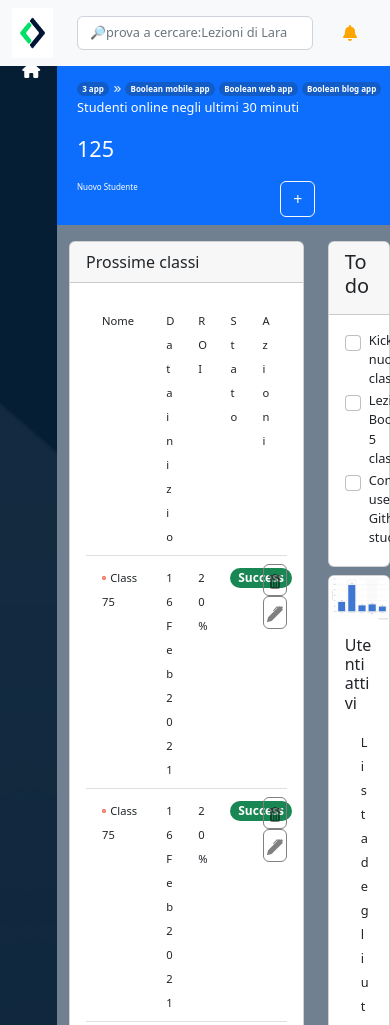
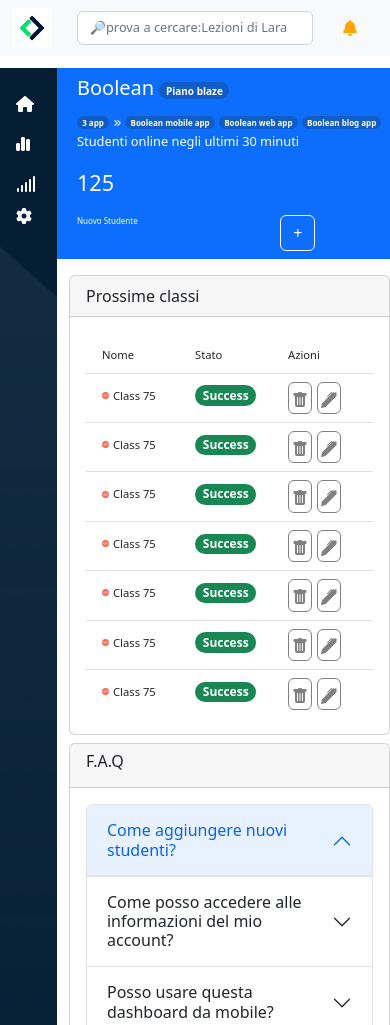
Before and after one commit to FrancescaPicoco/html-css-bootstrap-dashboard, a plain HTML site: page index.html in a window 390 px wide. Shown: the top 1025 px of the page. Drawn offline with nearby package versions, Linux system fonts and the light colour scheme; files whose address does not match are found by name.

Commit message:
col respo

```diff
--- a/css/layout.css
+++ b/css/layout.css
@@ -4,6 +4,13 @@
     }
     #logo_sm{
         display: block;
-        height: 50px;
+        height: 40px;
+        background: none;
+    }
+    .hide{
+        display:none;
+    }
+    #sidebar{
+        flex-direction: column;
     }
 }
--- a/css/style.css
+++ b/css/style.css
@@ -1,15 +1,23 @@
 header{
-    min-height: 4vh;
+    height: 8vh;
 }
 main{
-   min-height: calc(100% - 4vh);
-
+   min-height: calc(100% - 8vh);
+}
+.my_app{
+    height: 100vh;
+    width: 100vw;
+    display: flex;
+    flex-wrap: wrap;
 }
 #main-cont{
-    overflow: scroll;
+    overflow: scroll;    /*SCROLL PROB*/
 }
-.w_70{
-    width: 70%;
+.side:hover{
+    background-color: rgba(0, 0, 0, 0.228);
+}
+.w_50{
+    width: 50%;
 }
 #set{
     margin-top: 0;
@@ -18,24 +26,16 @@ main{
     background-image: url("img/sidebar-bg.png");
     background-size: cover;
     background-color: #051E34;
+    height: calc(100% - 8vh);
 }
+
 .bg_blue{
     background-color: rgb(94, 94, 151);
 }
 .bg_gray{
     background-color: slategray;
 }
-.button{
-    border: none;
-    color: slategray;
-    background: none;
-    padding-right: 1.5rem;
-}
-.button-y{
-    border: none;
-    color: orange;
-    background: none;
-}
+/*FONT*/
 .fs_8{
     font-size: 0.8em;
 }
@@ -49,12 +49,10 @@ main{
     width: 10%;
     background: none;
 }
+/*BUTTON*/
 .grayone{
     padding: 0.2rem;
     border: 1px solid gray;
-}
-.inv{
-    filter: opacity(50%)
 }
 #plus{
     padding-top: 0.5rem;
@@ -62,9 +60,24 @@ main{
     padding-top: 0.3rem;
     padding-bottom: 0.3rem;
 }
+.inv{
+    filter: opacity(50%)
+}
+.button{
+    border: none;
+    color: slategray;
+    background: none;
+    padding-right: 1.5rem;
+}
+.button-y{
+    border: none;
+    color: orange;
+    background: none;
+}
+/*MARGIN*/
 .me_03{
     margin-right: 0.3rem;
 }
 .m0{
-    margin-top: auto;
+    margin-top: 0;
 }
--- a/index.html
+++ b/index.html
@@ -13,6 +13,7 @@
     <link rel="stylesheet" href="css/style.css">
 </head>
 <body>
+    <div class="my_app">
     <header>
         <nav class="container-fluid  fixed-top bg-light navbar-expand-lg pb-2 pt-2 ">
                 <div class="row align-items-center">
@@ -21,7 +22,7 @@
                             <img src="img/mobile-logo.png"alt="" class="d-lg-none img-fluid" id="logo_sm">
                         </a>
                         <a class="navbar-brand" href="#">
-                            <img src="img/logo.svg"alt="" class="w_70" id="logo">
+                            <img src="img/logo.svg"alt="" class="w_50" id="logo">
                         </a>
                     </div>
                     <div class="col-lg-6 col-md-8 col-8">
@@ -59,38 +60,40 @@
     </header>
     <main class="">
         <div class="row h-100" id="main-cont">
+<!--SideBar Section-->
             <div class="col-2 d-flex flex-lg-column" id="sidebar">
-                <div class="row pt-4 pb-2">
-                    <div class="offset-1 col-2">
+                <div class="row pt-4 pb-2 side">
+                    <div class="offset-lg-1 col-2">
                         <a href="#" class="text-white text-decoration-none"><i class="fa-solid fa-house px-3"></i></a>
                     </div>
-                    <div class="col-9">
-                        <span class="text-white">Home</span>
+                    <div class="col-9 d-lg-block d-md-none d-sm-none d-none">
+                        <span class="text-white ms-2">Home</span>
                     </div>
                 </div>
-                <div class="row py-2">
-                    <div class="offset-1 col-2">
+                <div class="row py-2 side">
+                    <div class="offset-lg-1 col-2">
                         <a href="#" class="text-white text-decoration-none"><i class="fa-solid fa-chart-simple px-3"></i></a>
                     </div>
-                    <div class="col-9">
-                        <span class="text-white">Stats</span>
+                    <div class="col-9 d-lg-block d-md-none d-sm-none d-none">
+                        <span class="text-white ms-2">Stats</span>
                     </div>
                 </div>
-                <div class="row py-2">
-                    <div class="offset-1 col-2">
+                <div class="row py-2 side">
+                    <div class="offset-lg-1 col-2">
                         <a href="#" class="text-white text-decoration-none"><i class="fa-solid fa-signal px-3"></i></a>
                     </div>
-                    <div class="col-9">
-                        <span class="text-white">Signals</span>
+                    <div class="col-9 hide">
+                        <span class="text-white ms-2">Signals</span>
                     </div>
                 </div>
                 <div class="row" id="set">
-                    <div class="offset-1 col-11">
+                    <div class="offset-lg-1 col-11 m0">
                         <a href="#" class="text-white text-decoration-none"><i class="fa-solid fa-gear px-3"></i></a>
                     </div>
                 </div>
             </div>
-            <div class="col-10 bg_gray h-100">
+<!--Fine SideBar Section-->
+            <div class="col-10 h-100">
                 <div class="row p-2 bg-primary align-items-center">
                     <div class="col-lg-7">
                         <div class="col-12 d-flex">
@@ -118,14 +121,14 @@
                         <div class="col-8">
                             <p class="text-white fs_5 me_03">Nuovo Studente</p>  <!--non è centrato on y-->
                         </div>
-                    <div class="col-4">
-                        <button type="button" class="btn btn-outline-light" id="plus">+</button>
-                    </div>
+                        <div class="col-4">
+                            <button type="button" class="btn btn-outline-light" data-bs-toggle="offcanvas" data-bs-target="offcanvas" aria-controls="offcanvasButton" id="plus">+</button>
+                        </div>
                     </div>
                 </div>
 <!--CARD SETION----------------------------------------->
                 <div class="row py-3">
-                    <div class="col-9">
+                    <div class="col-lg-9 col-12">
                         <div class="card mb-2">
                             <div class="card-header">
                               Prossime classi
@@ -135,10 +138,10 @@
                                     <li class="list-group-item">
                                         <div class="row">
                                           <div class="col-4"><span class="fs_7 m0">Nome</span></div>
-                                          <div class="col-2"><span class="fs_7 m0">Data inizio</span></div>
-                                          <div class="col-2"><span class="fs_7 m0">ROI</span></div>
-                                          <div class="col-2"><span class="fs_7 m0">Stato</span></div>
-                                          <div class="col-2"><span class="fs_7 m0">Azioni</span></div>
+                                          <div class="col-lg-2 d-none d-sm-none d-md-none d-lg-block"><span class="fs_7 m0">Data inizio</span></div>
+                                          <div class="col-lg-2 d-none d-sm-none d-md-none d-lg-block"><span class="fs_7 m0">ROI</span></div>
+                                          <div class="col-lg-2 col-4"><span class="fs_7 m0">Stato</span></div>
+                                          <div class="col-lg-2 col-4"><span class="fs_7 m0">Azioni</span></div>
                                         </div>
                                     </li>
                                     <li class="list-group-item">
@@ -147,16 +150,16 @@
                                                 <img src="img/class-avatar.jpg" class="w_10">
                                                 <span class="fs_7">Class 75</span>
                                             </div>
-                                            <div class="col-2">
+                                            <div class="col-2 d-none d-sm-none d-md-none d-lg-block">
                                                 <span class="fs_7">16 Feb 2021</span>
                                             </div>
-                                            <div class="col-2">
+                                            <div class="col-2 d-none d-sm-none d-md-none d-lg-block">
                                                 <span class="fs_7">20%</span>
                                             </div>
-                                            <div class="col-2">
+                                            <div class="col-lg-2 col-4">
                                                 <span class="badge rounded-pill bg-success">Success</span>
                                             </div>
-                                            <div class="col-2">
+                                            <div class="col-lg-2 col-4">
                                                 <button type="button" class="btn btn-outline-secondary grayone"><img src="img/trash-fill.svg" class="inv"></button>
                                                 <button type="button" class="btn btn-outline-secondary grayone"><img src="img/pen-fill.svg" class="inv"></button>
                                             </div>
@@ -168,16 +171,16 @@
                                                 <img src="img/class-avatar.jpg" class="w_10">
                                                 <span class="fs_7">Class 75</span>
                                             </div>
-                                            <div class="col-2">
+                                            <div class="col-2 d-none d-sm-none d-md-none d-lg-block">
                                                 <span class="fs_7">16 Feb 2021</span>
                                             </div>
-                                            <div class="col-2">
+                                            <div class="col-2 d-none d-sm-none d-md-none d-lg-block">
                                                 <span class="fs_7">20%</span>
                                             </div>
-                                            <div class="col-2">
+                                            <div class="col-lg-2 col-4">
                                                 <span class="badge rounded-pill bg-success">Success</span>
                                             </div>
-                                            <div class="col-2">
+                                            <div class="col-lg-2 col-4">
                                                 <button type="button" class="btn btn-outline-secondary grayone"><img src="img/trash-fill.svg" class="inv"></button>
                                                 <button type="button" class="btn btn-outline-secondary grayone"><img src="img/pen-fill.svg" class="inv"></button>
                                             </div>
@@ -189,16 +192,16 @@
                                                 <img src="img/class-avatar.jpg" class="w_10">
                                                 <span class="fs_7">Class 75</span>
                                             </div>
-                                            <div class="col-2">
+                                            <div class="col-2 d-none d-sm-none d-md-none d-lg-block">
                                                 <span class="fs_7">16 Feb 2021</span>
                                             </div>
-                                            <div class="col-2">
+                                            <div class="col-2 d-none d-sm-none d-md-none d-lg-block">
                                                 <span class="fs_7">20%</span>
                                             </div>
-                                            <div class="col-2">
+                                            <div class="col-lg-2 col-4">
                                                 <span class="badge rounded-pill bg-success">Success</span>
                                             </div>
-                                            <div class="col-2">
+                                            <div class="col-lg-2 col-4">
                                                 <button type="button" class="btn btn-outline-secondary grayone"><img src="img/trash-fill.svg" class="inv"></button>
                                                 <button type="button" class="btn btn-outline-secondary grayone"><img src="img/pen-fill.svg" class="inv"></button>
                                             </div>
@@ -210,16 +213,16 @@
                                                 <img src="img/class-avatar.jpg" class="w_10">
                                                 <span class="fs_7">Class 75</span>
                                             </div>
-                                            <div class="col-2">
+                                            <div class="col-2 d-none d-sm-none d-md-none d-lg-block">
                                                 <span class="fs_7">16 Feb 2021</span>
                                             </div>
-                                            <div class="col-2">
+                                            <div class="col-2 d-none d-sm-none d-md-none d-lg-block">
                                                 <span class="fs_7">20%</span>
                                             </div>
-                                            <div class="col-2">
+                                            <div class="col-lg-2 col-4">
                                                 <span class="badge rounded-pill bg-success">Success</span>
                                             </div>
-                                            <div class="col-2">
+                                            <div class="col-lg-2 col-4">
                                                 <button type="button" class="btn btn-outline-secondary grayone"><img src="img/trash-fill.svg" class="inv"></button>
                                                 <button type="button" class="btn btn-outline-secondary grayone"><img src="img/pen-fill.svg" class="inv"></button>
                                             </div>
@@ -231,16 +234,16 @@
                                                 <img src="img/class-avatar.jpg" class="w_10">
                                                 <span class="fs_7">Class 75</span>
                                             </div>
-                                            <div class="col-2">
+                                            <div class="col-2 d-none d-sm-none d-md-none d-lg-block">
                                                 <span class="fs_7">16 Feb 2021</span>
                                             </div>
-                                            <div class="col-2">
+                                            <div class="col-2 d-none d-sm-none d-md-none d-lg-block">
                                                 <span class="fs_7">20%</span>
                                             </div>
-                                            <div class="col-2">
+                                            <div class="col-lg-2 col-4">
                                                 <span class="badge rounded-pill bg-success">Success</span>
                                             </div>
-                                            <div class="col-2">
+                                            <div class="col-lg-2 col-4">
                                                 <button type="button" class="btn btn-outline-secondary grayone"><img src="img/trash-fill.svg" class="inv"></button>
                                                 <button type="button" class="btn btn-outline-secondary grayone"><img src="img/pen-fill.svg" class="inv"></button>
                                             </div>
@@ -252,16 +255,16 @@
                                                 <img src="img/class-avatar.jpg" class="w_10">
                                                 <span class="fs_7">Class 75</span>
                                             </div>
-                                            <div class="col-2">
+                                            <div class="col-2 d-none d-sm-none d-md-none d-lg-block">
                                                 <span class="fs_7">16 Feb 2021</span>
                                             </div>
-                                            <div class="col-2">
+                                            <div class="col-2 d-none d-sm-none d-md-none d-lg-block">
                                                 <span class="fs_7">20%</span>
                                             </div>
-                                            <div class="col-2">
+                                            <div class="col-lg-2 col-4">
                                                 <span class="badge rounded-pill bg-success">Success</span>
                                             </div>
-                                            <div class="col-2">
+                                            <div class="col-lg-2 col-4">
                                                 <button type="button" class="btn btn-outline-secondary grayone"><img src="img/trash-fill.svg" class="inv"></button>
                                                 <button type="button" class="btn btn-outline-secondary grayone"><img src="img/pen-fill.svg" class="inv"></button>
                                             </div>
@@ -273,16 +276,16 @@
                                                 <img src="img/class-avatar.jpg" class="w_10">
                                                 <span class="fs_7">Class 75</span>
                                             </div>
-                                            <div class="col-2">
+                                            <div class="col-2 d-none d-sm-none d-md-none d-lg-block">
                                                 <span class="fs_7">16 Feb 2021</span>
                                             </div>
-                                            <div class="col-2">
+                                            <div class="col-2 d-none d-sm-none d-md-none d-lg-block">
                                                 <span class="fs_7">20%</span>
                                             </div>
-                                            <div class="col-2">
+                                            <div class="col-lg-2 col-4">
                                                 <span class="badge rounded-pill bg-success">Success</span>
                                             </div>
-                                            <div class="col-2">
+                                            <div class="col-lg-2 col-4">
                                                 <button type="button" class="btn btn-outline-secondary grayone"><img src="img/trash-fill.svg" class="inv"></button>
                                                 <button type="button" class="btn btn-outline-secondary grayone"><img src="img/pen-fill.svg" class="inv"></button>
                                             </div>
@@ -339,7 +342,7 @@
                         </div>
 
                     </div>
-                    <div class="col-3">
+                    <div class="col-lg-3 col-12">
                         <div class="col-12 mb-2">
                             <div class="card">
                                 <div class="card-header">
@@ -399,6 +402,7 @@
         </div>
 
     </main>
+    </div>
     <script src="https://cdn.jsdelivr.net/npm/@popperjs/core@2.11.8/dist/umd/popper.min.js" integrity="sha384-I7E8VVD/ismYTF4hNIPjVp/Zjvgyol6VFvRkX/vR+Vc4jQkC+hVqc2pM8ODewa9r" crossorigin="anonymous"></script>
     <script src="https://cdn.jsdelivr.net/npm/bootstrap@5.3.2/dist/js/bootstrap.min.js" integrity="sha384-BBtl+eGJRgqQAUMxJ7pMwbEyER4l1g+O15P+16Ep7Q9Q+zqX6gSbd85u4mG4QzX+" crossorigin="anonymous"></script>
 </body>
```
